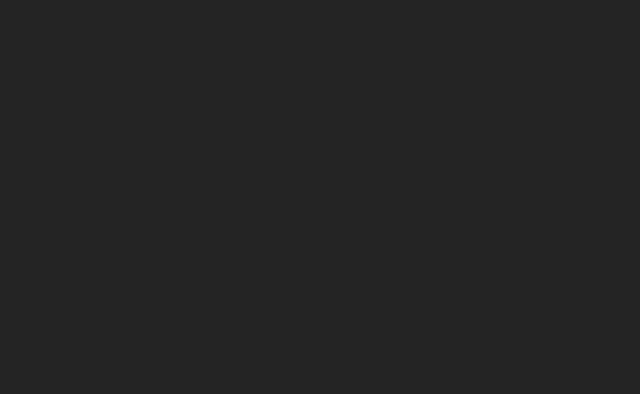
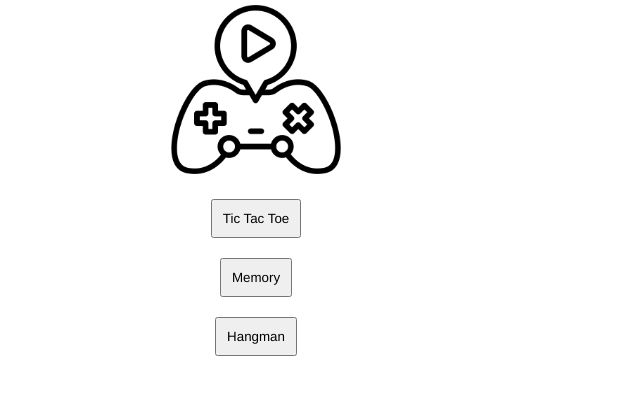
Before and after one commit to ArianaMartinMartinez/RockTheCode-Proyecto5, a website built with Vite: page proyecto-5/index.html in a window 1280 px wide. Shown: the whole page, without its empty margins (0-640 px from the left). Built offline with nearby package versions, Linux system fonts and the light colour scheme.

Commit message:
Estructurando el proyecto

```diff
--- a/proyecto-5/main.js
+++ b/proyecto-5/main.js
@@ -1 +1,11 @@
-import './style.css'
+import { printList } from './src/components/list/list';
+import './style.css';
+
+const app = document.getElementById('app');
+const header = document.createElement('header');
+const main = document.createElement('main');
+
+app.appendChild(header);
+app.appendChild(main);
+
+printList();
--- a/proyecto-5/package.json
+++ b/proyecto-5/package.json
@@ -10,5 +10,8 @@
   },
   "devDependencies": {
     "vite": "^5.4.1"
+  },
+  "dependencies": {
+    "proyecto-5": "file:"
   }
 }
--- /dev/null
+++ b/proyecto-5/src/components/games/games.js
@@ -0,0 +1,23 @@
+import './games.css';
+import { printHangman } from './hangman/hangman';
+import { printMemory } from './memory/memory';
+import { printTicTacToe } from './ticTacToe/ticTacToe';
+
+export const printGame = (gameName) => {
+    const main = document.querySelector('main');
+
+    if(gameName === 'Tic Tac Toe') {
+        main.innerHTML = '';
+        printTicTacToe();
+    }
+
+    if(gameName === 'Memory') {
+        main.innerHTML = '';
+        printMemory();
+    }
+
+    if(gameName === 'Hangman') {
+        main.innerHTML = '';
+        printHangman();
+    }
+}
--- /dev/null
+++ b/proyecto-5/src/components/games/hangman/hangman.js
@@ -0,0 +1,5 @@
+import './hangman.css';
+
+export const printHangman = () => {
+    console.log('start hangman');
+}
--- /dev/null
+++ b/proyecto-5/src/components/games/memory/memory.js
@@ -0,0 +1,5 @@
+import './memory.css';
+
+export const printMemory = () => {
+    console.log('start memory');
+}
--- /dev/null
+++ b/proyecto-5/src/components/games/ticTacToe/ticTacToe.js
@@ -0,0 +1,5 @@
+import './ticTacToe.css';
+
+export const printTicTacToe = () => {
+    console.log('start tic tac toe');
+}
--- /dev/null
+++ b/proyecto-5/src/components/list/list.css
@@ -0,0 +1,24 @@
+#logo {
+    width: 35%;
+}
+
+header {
+    display: flex;
+    flex-direction: column;
+    justify-content: center;
+    align-items: center;
+    gap: 10px;
+}
+
+button {
+    padding: 10px;
+    margin: 10px;
+}
+
+button:hover {
+    cursor: pointer;
+}
+
+ul {
+    text-align: center;
+}
--- /dev/null
+++ b/proyecto-5/src/components/list/list.js
@@ -0,0 +1,31 @@
+import { printGame } from '../games/games';
+import './list.css';
+
+const gamesNames = ['Tic Tac Toe', 'Memory', 'Hangman'];
+
+export const printList = () => {
+    const header = document.querySelector('header');
+
+    const logo = document.createElement('img');
+    logo.id = 'logo';
+    logo.src = '../../../public/icon.png';
+    logo.alt = 'Logo';
+
+    const nav = document.createElement('nav');
+    const ul = document.createElement('ul');
+
+    for(let game of gamesNames) {
+        const li = document.createElement('li');
+        const button = document.createElement('button');
+
+        button.textContent = game;
+        button.addEventListener('click', () => printGame(game));
+
+        li.appendChild(button);
+        ul.appendChild(li);
+    }
+    nav.appendChild(ul);
+
+    header.appendChild(logo);
+    header.appendChild(nav);
+}
--- a/proyecto-5/style.css
+++ b/proyecto-5/style.css
@@ -3,12 +3,43 @@
   line-height: 1.5;
   font-weight: 400;
 
-  color-scheme: light dark;
+  /*color-scheme: light dark;
   color: rgba(255, 255, 255, 0.87);
-  background-color: #242424;
+  background-color: #242424;*/
 
   font-synthesis: none;
   text-rendering: optimizeLegibility;
   -webkit-font-smoothing: antialiased;
   -moz-osx-font-smoothing: grayscale;
+
+  --white: #FFFAFA;
+  --black: #1B1B1B;
 }
+
+* {
+  box-sizing: border-box;
+  margin: 0;
+  padding: 0;
+  font-family: Helvetica, sans-serif;
+}
+
+ul {
+  list-style: none;
+}
+
+a {
+  text-decoration: none;
+  color: var(--black);
+}
+
+#app {
+  display: flex;
+}
+
+header {
+  width: 40%;
+}
+
+main {
+  width: 60%;
+}
```
Also changed, not shown: proyecto-5/src/components/games/games.css (added), proyecto-5/src/components/games/hangman/hangman.css (added), proyecto-5/src/components/games/memory/memory.css (added), proyecto-5/src/components/games/ticTacToe/ticTacToe.css (added), 1 other file.
